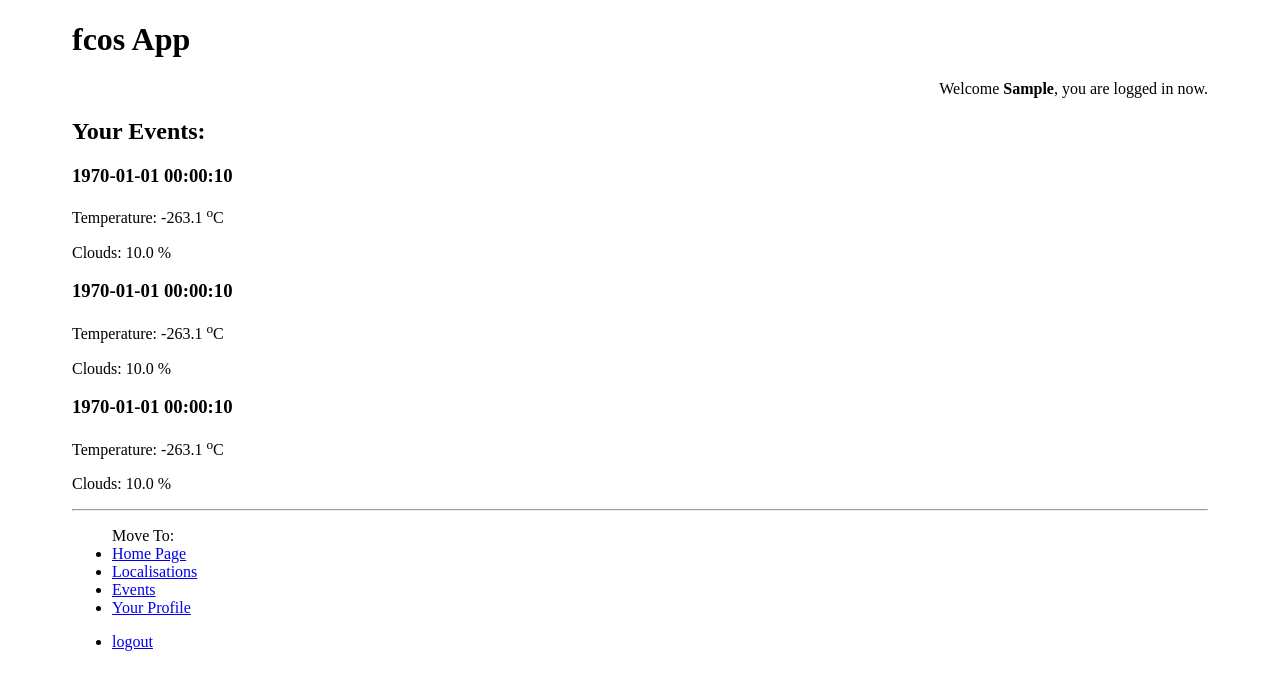
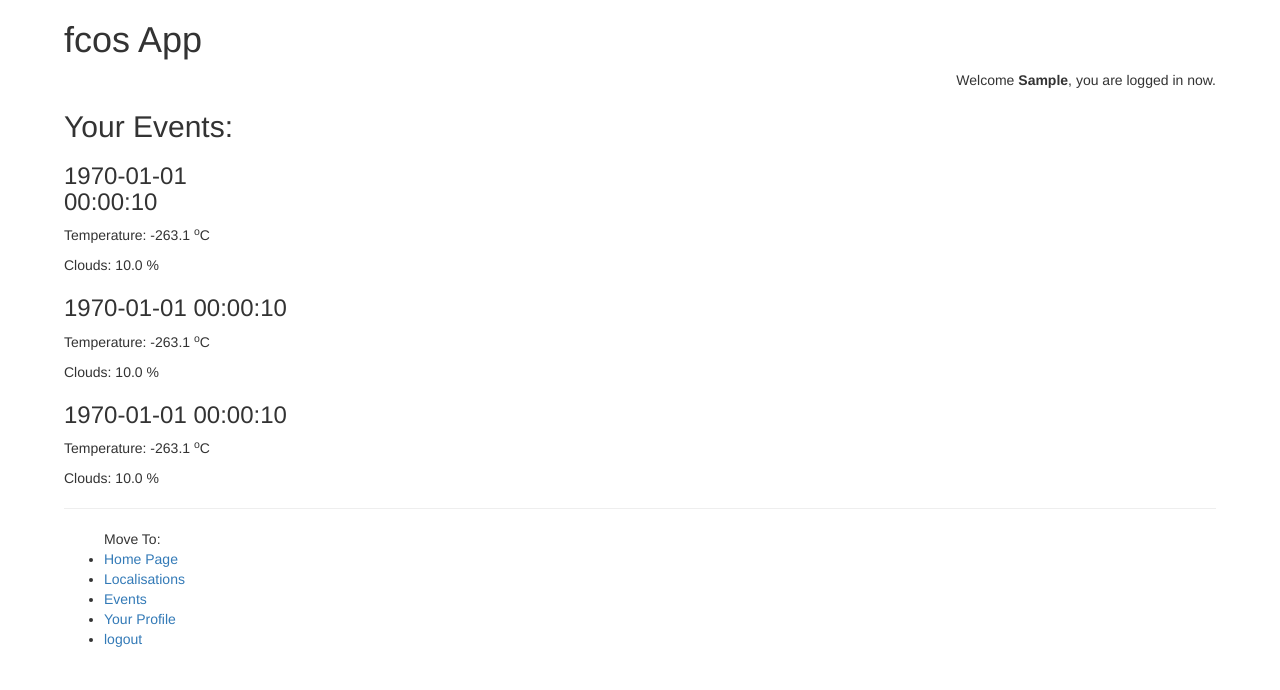
Before and after one commit to FranQyy/fcos, a Django app: page /events/ in a window 1280 px wide. Shown: the top 690 px of the page. Run offline with Django 3.2, Linux system fonts and the light colour scheme; a user stored in the database is signed in; tables that the repository leaves empty hold one stand-in row (values such as "Sample post"); a database or web service that is not in the repository returns one stand-in record (values such as "Sample title"); data that the repository does not hold is empty; some libraries are stand-ins or nearby versions.

Commit message:
fixes fronend bugs

```diff
--- a/src/fcos_project/fcos_pages/static/fcos_pages/style.css
+++ b/src/fcos_project/fcos_pages/static/fcos_pages/style.css
@@ -1,4 +1,5 @@
 body{
   padding-left: 5%;
   padding-right: 5%;
+  background: rgb(140, 179, 252);
 }
--- a/src/fcos_project/fcos_pages/templates/fcos_pages/base.html
+++ b/src/fcos_project/fcos_pages/templates/fcos_pages/base.html
@@ -6,6 +6,8 @@
 
 <head>
   <link rel="stylesheet" type="text/css" href="{% static 'fcos_pages/style.css' %}">
+  <link rel="stylesheet" href="https://maxcdn.bootstrapcdn.com/bootstrap/3.3.7/css/bootstrap.min.css">
+
 </head>
 
 <body>
@@ -21,6 +23,7 @@
     {% block content %}{% endblock content %}
   </div>
   <hr>
+
   <ul>Move To:
     <li><a href="{% url 'fcos_pages:index' %}">Home Page</a></li>
     <li><a href="{% url 'fcos_pages:localisations' %}">Localisations</a></li>
@@ -29,10 +32,19 @@
     {% if not user.is_authenticated %}
     <li><a href="{% url 'login' %}">Sign In </a>/<a href="{% url 'fcos_pages:signup' %}"> Sign Up</a></li>
     {% else %}
-    <li>  <p><a href="{% url 'logout' %}">logout</a></p>    </li>
+    <li>
+      <p><a href="{% url 'logout' %}">logout</a></p>
+    </li>
     {% endif %}
   </ul>
 
+
+  <script src="https://code.jquery.com/jquery-3.2.1.slim.min.js" integrity="sha384-KJ3o2DKtIkvYIK3UENzmM7KCkRr/rE9/Qpg6aAZGJwFDMVNA/GpGFF93hXpG5KkN"
+    crossorigin="anonymous"></script>
+  <script src="https://cdnjs.cloudflare.com/ajax/libs/popper.js/1.12.9/umd/popper.min.js" integrity="sha384-ApNbgh9B+Y1QKtv3Rn7W3mgPxhU9K/ScQsAP7hUibX39j7fakFPskvXusvfa0b4Q"
+    crossorigin="anonymous"></script>
+  <script src="https://maxcdn.bootstrapcdn.com/bootstrap/4.0.0/js/bootstrap.min.js" integrity="sha384-JZR6Spejh4U02d8jOt6vLEHfe/JQGiRRSQQxSfFWpi1MquVdAyjUar5+76PVCmYl"
+    crossorigin="anonymous"></script>
 </body>
 
 </html>
--- a/src/fcos_project/fcos_pages/templates/fcos_pages/content/events.html
+++ b/src/fcos_project/fcos_pages/templates/fcos_pages/content/events.html
@@ -1,13 +1,17 @@
 {% extends 'fcos_pages/base.html' %}
 {% load static %}
-
 {% load bootstrap4 %}
 
 {% block content %}
 <h2>Your Events:</h2>
-  <h3>{{ prediction1_risetime }}</h3>
-  <p>Temperature: {{ weather_forecast1_temp }} <sup>o</sup>C</p>
-  <p>Clouds: {{ weather_forecast1_clouds }} %</p>
+
+<div class="card" style="width: 18rem;">
+  <div class="card-body">
+    <h3 class="card-title">{{ prediction1_risetime }}</h3>
+    <p class="card-text">Temperature: {{ weather_forecast1_temp }} <sup>o</sup>C</p>
+    <p class="card-text">Clouds: {{ weather_forecast1_clouds }} %</p>
+  </div>
+</div>
 <h3>{{ prediction2_risetime }}</h3>
 <p>Temperature: {{ weather_forecast2_temp }} <sup>o</sup>C</p>
 <p>Clouds: {{ weather_forecast2_clouds }} %</p>
```
Lines whose indentation alone changed are shown as unchanged.
